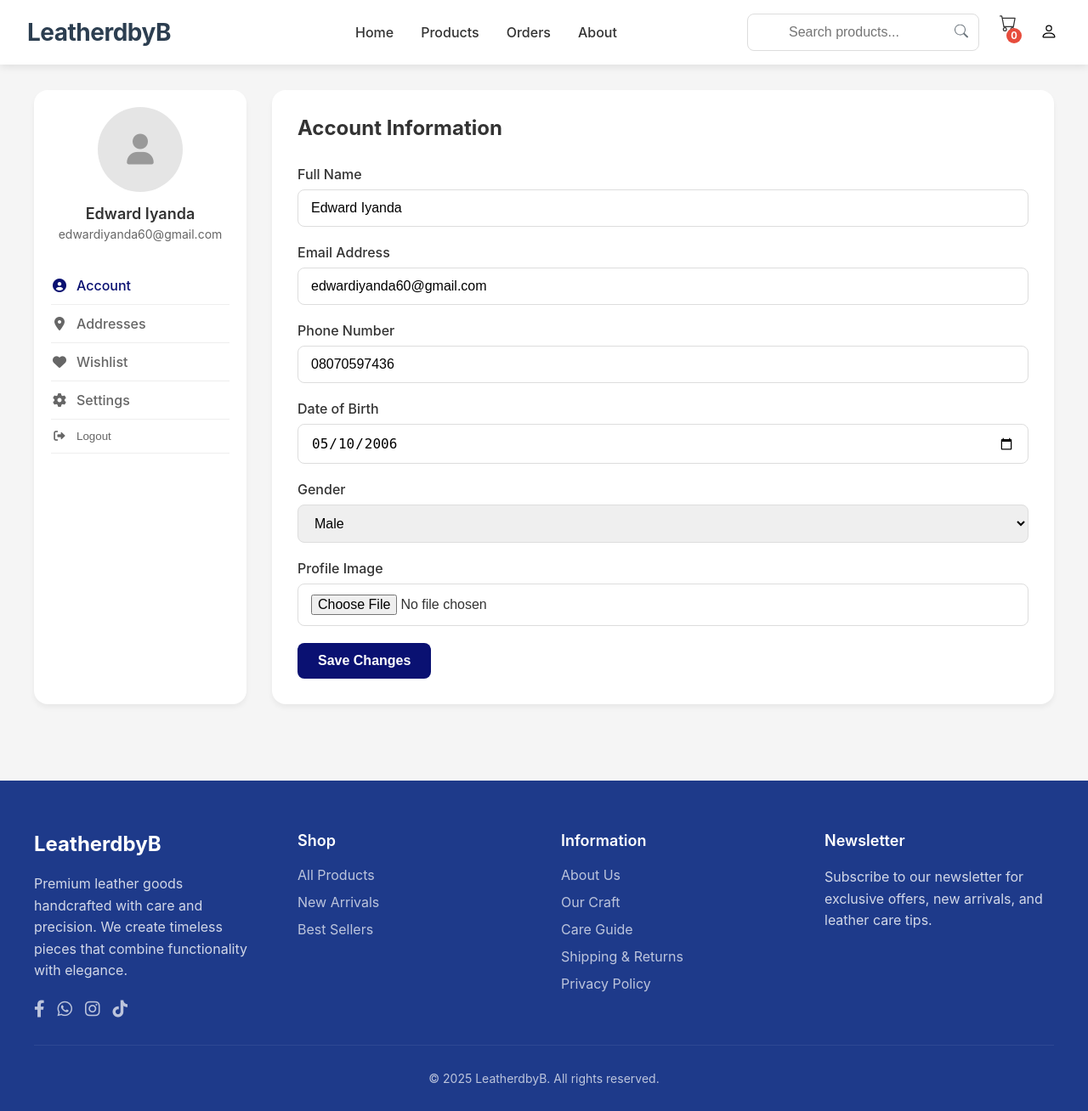
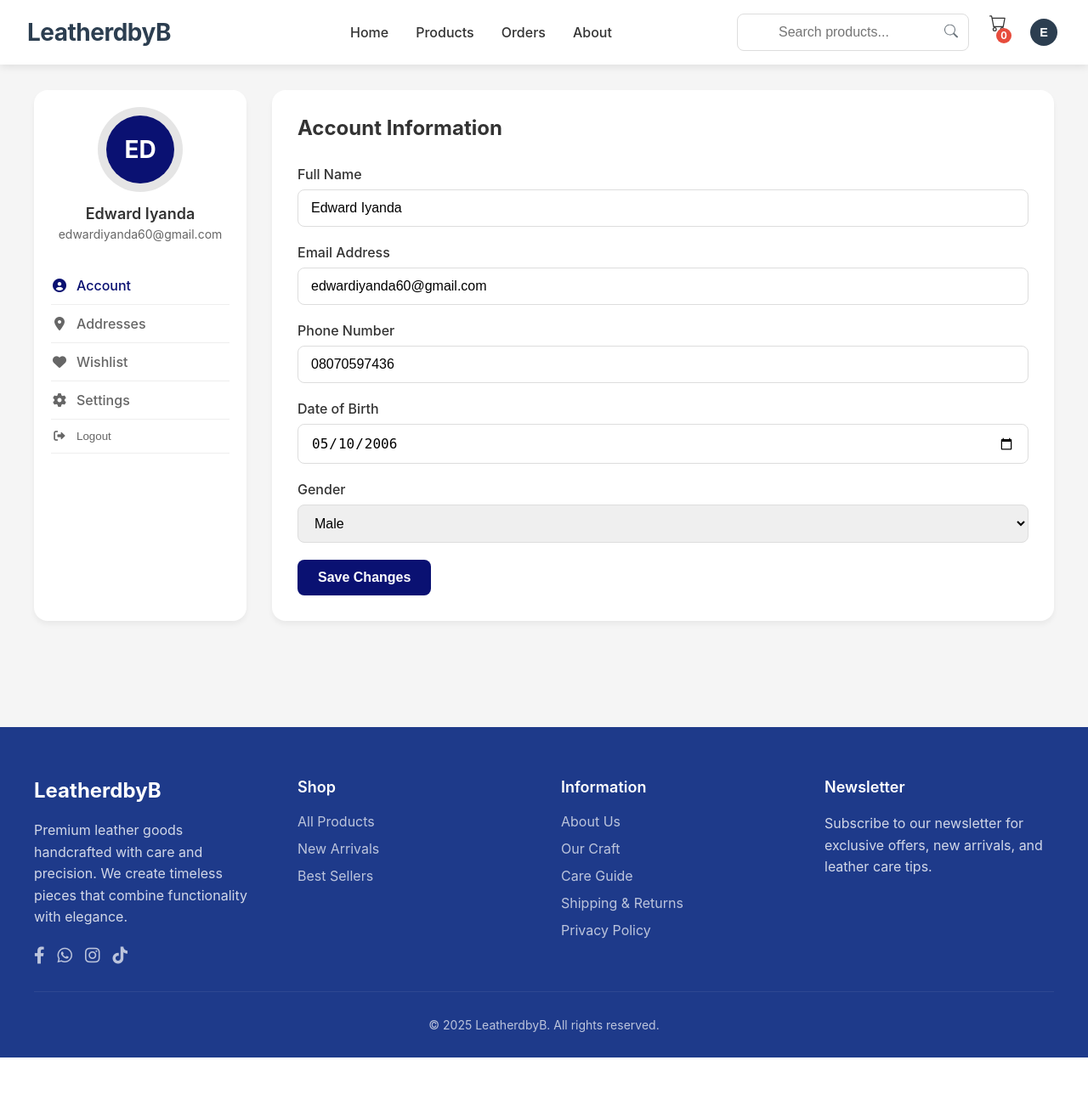
Before and after one commit to EdwardIyanda1/leatherdbyb, a Django app: page /account/ in a window 1280 px wide. Shown: the whole page at 85% size. After the commit the page ends 1245 px from the top, so only its background shows below. Run offline with Django 5.2, Linux system fonts and the light colour scheme; a user stored in the database is signed in; data comes from the database, SQL or seed files in the repository; both versions use the stored data as it was after the commit; data that the repository does not hold is empty; some libraries are stand-ins or nearby versions.

Commit message:
feat: Update user avatar display across account templates and enhance email verification message

```diff
--- a/core/templates/account/profile.html
+++ b/core/templates/account/profile.html
@@ -7,11 +7,9 @@
         <div class="profile-sidebar">
             <div class="user-info">
                 <div class="user-avatar-large">
-                    {% if user.userprofile.profile_image %}
-                    <img src="{{ user.userprofile.profile_image.url }}" alt="{{ user.username }}">
-                    {% else %}
-                    <i class="fas fa-user"></i>
-                    {% endif %}
+                    <div class="avatar-placeholder">
+                        {{ user.get_full_name|default:user.username|truncatewords:2|slice:":2"|upper }}
+                    </div>
                 </div>
                 <h3 class="user-name">{{ user.get_full_name|default:user.username }}</h3>
                 <p class="user-email">{{ user.email }}</p>
@@ -89,12 +87,6 @@
                         <option value="prefer_not_to_say" {% if user.userprofile.gender == 'prefer_not_to_say' %}selected{% endif %}>Prefer not to say</option>
                     </select>
                 </div>
-
-                <div class="form-group">
-                    <label class="form-label">Profile Image</label>
-                    <input type="file" class="form-input" name="profile_image">
-                </div>
-
                 <button type="submit" class="save-btn">Save Changes</button>
             </form>
         </div>
--- a/core/templates/base.html
+++ b/core/templates/base.html
@@ -25,6 +25,52 @@
     {% block extra_js %}{% endblock %}
 </body>
 <style>
+    .account-avatar-placeholder {
+        width: 32px;
+        height: 32px;
+        background-color: var(--primary-color);
+        color: white;
+        font-weight: bold;
+        border-radius: 50%;
+        display: flex;
+        align-items: center;
+        justify-content: center;
+        text-transform: uppercase;
+    }
+
+    .account-avatar-placeholder {
+        width: 32px;
+        height: 32px;
+        background-color: var(--primary-color);
+        color: white;
+        font-weight: bold;
+        border-radius: 50%;
+        display: flex;
+        align-items: center;
+        justify-content: center;
+        font-size: 0.9rem;
+        text-transform: uppercase;
+    }
+
+    .account-avatar-placeholder i {
+        font-size: 1rem;
+    }
+
+
+    .avatar-placeholder {
+        width: 80px;
+        height: 80px;
+        background-color: #0a1172;
+        color: white;
+        font-size: 28px;
+        font-weight: bold;
+        border-radius: 50%;
+        display: flex;
+        align-items: center;
+        justify-content: center;
+        text-transform: uppercase;
+    }
+
     /* Product Category Indicator */
     .product-category {
         font-size: 12px;
--- a/core/templates/includes/header.html
+++ b/core/templates/includes/header.html
@@ -44,15 +44,16 @@
                     {% if request.user.userprofile.profile_image %}
                         <img src="{{ request.user.userprofile.profile_image.url }}" alt="Profile" class="account-avatar">
                     {% else %}
-                        <svg xmlns="http://www.w3.org/2000/svg" width="20" height="20" fill="currentColor" viewBox="0 0 16 16">
-                            <path d="M8 8a3 3 0 1 0 0-6 3 3 0 0 0 0 6zm2-3a2 2 0 1 1-4 0 2 2 0 0 1 4 0zm4 8c0 1-1 1-1 1H3s-1 0-1-1 1-4 6-4 6 3 6 4zm-1-.004c-.001-.246-.154-.986-.832-1.664C11.516 10.68 10.289 10 8 10c-2.29 0-3.516.68-4.168 1.332-.678.678-.83 1.418-.832 1.664h10z"/>
-                        </svg>
+                        <div class="account-avatar-placeholder">
+                            {{ request.user.get_full_name|default:request.user.username|slice:":1"|upper }}
+                        </div>
                     {% endif %}
                 {% else %}
-                    <svg xmlns="http://www.w3.org/2000/svg" width="20" height="20" fill="currentColor" viewBox="0 0 16 16">
-                        <path d="M8 8a3 3 0 1 0 0-6 3 3 0 0 0 0 6zm2-3a2 2 0 1 1-4 0 2 2 0 0 1 4 0zm4 8c0 1-1 1-1 1H3s-1 0-1-1 1-4 6-4 6 3 6 4zm-1-.004c-.001-.246-.154-.986-.832-1.664C11.516 10.68 10.289 10 8 10c-2.29 0-3.516.68-4.168 1.332-.678.678-.83 1.418-.832 1.664h10z"/>
-                    </svg>
+                    <div class="account-avatar-placeholder">
+                        <i class="fas fa-user"></i>
+                    </div>
                 {% endif %}
+
             </button>
             <div class="dropdown-menu">
                 {% if request.user.is_authenticated %}
```
Also changed, not shown: core/templates/account/addresses.html (+3 -5 lines), core/templates/account/settings.html (+3 -5 lines), core/templates/account/wishlist.html (+3 -5 lines), core/templates/account_verification_email.html (+9 -0 lines), db.sqlite3.
